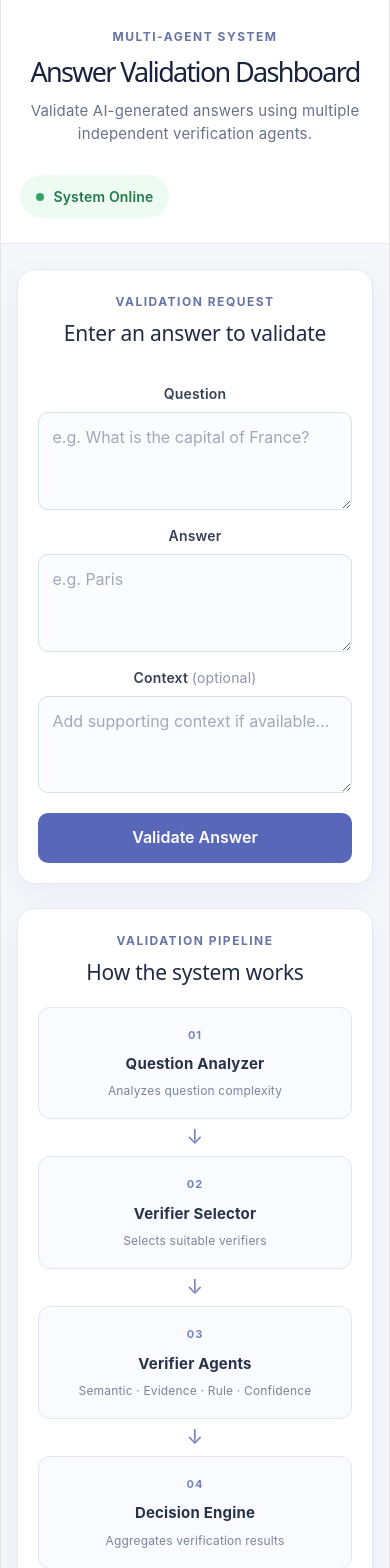
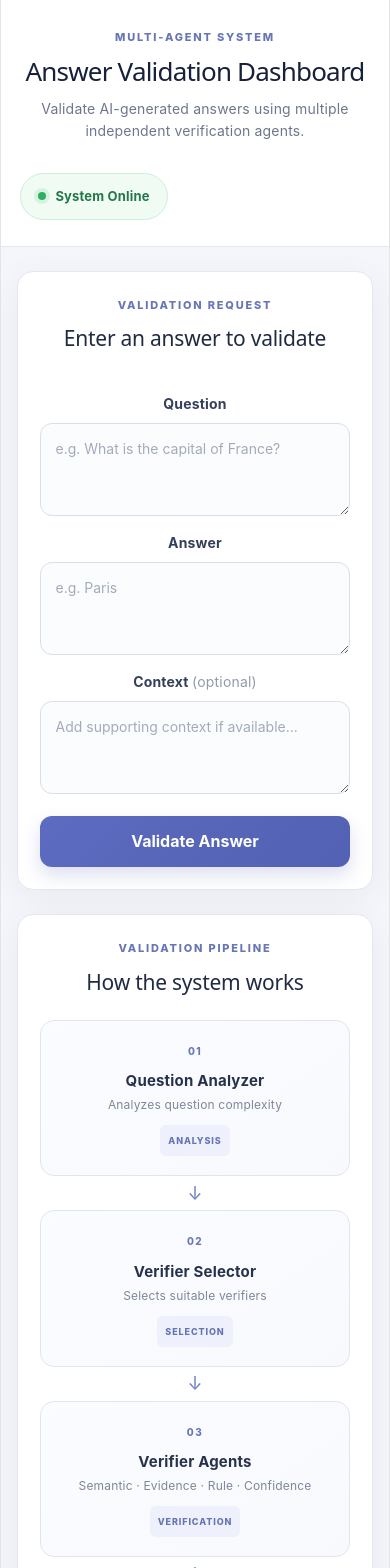
Before and after one commit to VasaviK-05/Multi-agent-verification, a React app in the folder frontend/: page / in a window 390 px wide. Shown: the top 1568 px of the page. Built offline with nearby package versions, Linux system fonts and the light colour scheme; the HTML template or start-up script is replaced by a standard one.

Commit message:
Update frontend dashboard and styling

```diff
--- a/frontend/src/App.css
+++ b/frontend/src/App.css
@@ -2,11 +2,17 @@
   box-sizing: border-box;
 }
 
+html {
+  min-width: 320px;
+  scroll-behavior: smooth;
+}
+
 body {
   margin: 0;
+  min-width: 320px;
   font-family: Inter, system-ui, -apple-system, BlinkMacSystemFont, "Segoe UI",
     sans-serif;
-  background: #f5f7fb;
+  background: #f4f6fb;
   color: #172033;
 }
 
@@ -15,16 +21,22 @@ textarea {
   font: inherit;
 }
 
+button {
+  outline: none;
+}
+
 .app {
   min-height: 100vh;
 }
 
-/* Header */
+/* =========================
+   HEADER
+========================= */
 
 .header {
   background: #ffffff;
-  border-bottom: 1px solid #e5e9f2;
-  padding: 32px 7%;
+  border-bottom: 1px solid #e4e8f0;
+  padding: 34px 7%;
   display: flex;
   align-items: center;
   justify-content: space-between;
@@ -34,35 +46,41 @@ textarea {
 .eyebrow,
 .section-label {
   margin: 0 0 8px;
-  font-size: 12px;
-  font-weight: 700;
-  letter-spacing: 1.5px;
-  color: #6674a6;
+  font-size: 11px;
+  font-weight: 800;
+  letter-spacing: 1.8px;
+  color: #6876b5;
 }
 
 .header h1 {
   margin: 0;
-  font-size: 34px;
-  line-height: 1.2;
-  color: #18223a;
+  font-size: 36px;
+  line-height: 1.15;
+  letter-spacing: -0.8px;
+  color: #17213a;
 }
 
 .subtitle {
-  margin: 10px 0 0;
-  color: #68738a;
+  margin: 11px 0 0;
+  max-width: 680px;
+  color: #6d778c;
   font-size: 15px;
+  line-height: 1.6;
 }
+
+/* System status */
 
 .status-badge {
   display: flex;
   align-items: center;
   gap: 9px;
-  padding: 10px 16px;
+  padding: 11px 17px;
+  border: 1px solid #ccefd9;
   border-radius: 999px;
-  background: #eefbf3;
-  color: #237a48;
-  font-size: 14px;
-  font-weight: 600;
+  background: #f0fbf4;
+  color: #247747;
+  font-size: 13px;
+  font-weight: 700;
   white-space: nowrap;
 }
 
@@ -70,16 +88,19 @@ textarea {
   width: 8px;
   height: 8px;
   border-radius: 50%;
-  background: #31a862;
+  background: #2faf61;
+  box-shadow: 0 0 0 4px rgba(47, 175, 97, 0.12);
 }
 
-/* Main dashboard */
+/* =========================
+   MAIN DASHBOARD
+========================= */
 
 .dashboard {
   width: min(1200px, 90%);
-  margin: 35px auto 60px;
+  margin: 34px auto 70px;
   display: grid;
-  grid-template-columns: 1.1fr 0.9fr;
+  grid-template-columns: 1.05fr 0.95fr;
   gap: 24px;
 }
 
@@ -87,10 +108,15 @@ textarea {
 .flow-card,
 .results-section {
   background: #ffffff;
-  border: 1px solid #e4e8f0;
-  border-radius: 18px;
-  padding: 28px;
-  box-shadow: 0 8px 30px rgba(30, 45, 80, 0.05);
+  border: 1px solid #e3e7ef;
+  border-radius: 20px;
+  padding: 30px;
+  box-shadow: 0 8px 35px rgba(30, 45, 80, 0.055);
+}
+
+.input-card,
+.flow-card {
+  min-height: 100%;
 }
 
 .results-section {
@@ -98,16 +124,19 @@ textarea {
 }
 
 .section-heading {
-  margin-bottom: 22px;
+  margin-bottom: 24px;
 }
 
 .section-heading h2 {
   margin: 0;
   font-size: 21px;
+  line-height: 1.3;
   color: #202b43;
 }
 
-/* Form */
+/* =========================
+   FORM
+========================= */
 
 form {
   display: flex;
@@ -115,95 +144,128 @@ form {
 }
 
 label {
-  margin: 14px 0 7px;
+  margin: 15px 0 8px;
   font-size: 14px;
-  font-weight: 600;
-  color: #364158;
+  font-weight: 700;
+  color: #34405a;
 }
 
 label span {
-  color: #8b94a8;
+  color: #929aac;
   font-weight: 400;
 }
 
 textarea {
   width: 100%;
+  min-height: 86px;
   resize: vertical;
-  min-height: 78px;
-  padding: 13px 14px;
+  padding: 14px 15px;
   border: 1px solid #d8deea;
-  border-radius: 10px;
+  border-radius: 12px;
   outline: none;
   background: #fbfcfe;
   color: #202a40;
-  transition: border-color 0.2s, box-shadow 0.2s;
+  font-size: 14px;
+  line-height: 1.5;
+  transition: border-color 0.2s ease, box-shadow 0.2s ease,
+    background 0.2s ease;
+}
+
+textarea:hover {
+  border-color: #c4cce0;
 }
 
 textarea:focus {
-  border-color: #6b78c9;
-  box-shadow: 0 0 0 3px rgba(107, 120, 201, 0.12);
+  border-color: #6574c7;
+  background: #ffffff;
+  box-shadow: 0 0 0 4px rgba(101, 116, 199, 0.11);
 }
 
 textarea::placeholder {
-  color: #a1a9b8;
+  color: #a3abbb;
 }
 
+/* Validate button */
+
 .validate-button {
-  margin-top: 20px;
-  padding: 13px 20px;
+  margin-top: 22px;
+  padding: 14px 20px;
   border: none;
-  border-radius: 10px;
-  background: #5967b8;
-  color: white;
-  font-weight: 600;
+  border-radius: 12px;
+  background: linear-gradient(135deg, #5d6bc0, #5261b3);
+  color: #ffffff;
+  font-weight: 700;
   cursor: pointer;
-  transition: background 0.2s, transform 0.2s;
+  box-shadow: 0 8px 18px rgba(82, 97, 179, 0.2);
+  transition: transform 0.2s ease, box-shadow 0.2s ease,
+    background 0.2s ease;
 }
 
 .validate-button:hover {
-  background: #4d5aa8;
+  background: linear-gradient(135deg, #5261b3, #4857a7);
   transform: translateY(-1px);
+  box-shadow: 0 10px 22px rgba(82, 97, 179, 0.27);
+}
+
+.validate-button:active {
+  transform: translateY(0);
 }
 
 .validate-button:disabled {
   opacity: 0.65;
   cursor: not-allowed;
   transform: none;
+  box-shadow: none;
 }
 
-/* Error */
+/* =========================
+   ERROR
+========================= */
 
 .error-message {
-  margin-top: 15px;
-  padding: 12px 14px;
-  border-radius: 9px;
-  background: #fff0f0;
-  color: #b33a3a;
-  font-size: 14px;
+  margin-top: 16px;
+  padding: 13px 15px;
+  border: 1px solid #ffd5d5;
+  border-radius: 10px;
+  background: #fff3f3;
+  color: #b43b3b;
+  font-size: 13px;
+  line-height: 1.5;
 }
 
-/* Validation flow */
+/* =========================
+   VALIDATION PIPELINE
+========================= */
 
 .flow {
   display: flex;
   flex-direction: column;
-  align-items: stretch;
+  gap: 0;
 }
 
 .flow-step {
-  padding: 16px;
+  position: relative;
+  padding: 19px 20px;
   border: 1px solid #e0e5ef;
-  border-radius: 12px;
-  background: #fafbfe;
+  border-radius: 14px;
+  background: linear-gradient(145deg, #fbfcff, #f8f9fd);
+  transition: transform 0.2s ease, border-color 0.2s ease,
+    box-shadow 0.2s ease;
+}
+
+.flow-step:hover {
+  transform: translateY(-2px);
+  border-color: #cfd6e7;
+  box-shadow: 0 8px 20px rgba(40, 55, 90, 0.06);
 }
 
 .flow-step span {
   display: block;
-  margin-bottom: 5px;
-  font-size: 11px;
-  font-weight: 700;
-  color: #7783bd;
-  letter-spacing: 1px;
+  margin-bottom: 6px;
+  font-size: 10px;
+  font-weight: 800;
+  color: #6977b7;
+  letter-spacing: 1.4px;
 }
 
 .flow-step strong {
@@ -214,25 +276,30 @@ textarea::placeholder {
 
 .flow-step small {
   display: block;
-  margin-top: 4px;
-  color: #7b8599;
+  margin-top: 5px;
+  color: #7d879b;
   font-size: 12px;
+  line-height: 1.4;
 }
 
 .flow-arrow {
-  text-align: center;
-  padding: 7px 0;
-  color: #7783bd;
-  font-size: 20px;
+  height: 34px;
+  display: flex;
+  align-items: center;
+  justify-content: center;
+  color: #7180c1;
+  font-size: 18px;
 }
 
-/* Results */
+/* =========================
+   RESULTS
+========================= */
 
 .result-summary {
   display: flex;
   align-items: center;
   justify-content: space-between;
-  gap: 20px;
+  gap: 25px;
   padding-bottom: 24px;
   border-bottom: 1px solid #e7eaf1;
 }
@@ -241,38 +308,52 @@ textarea::placeholder {
   margin: 0;
   text-transform: capitalize;
   color: #277449;
-  font-size: 28px;
+  font-size: 30px;
+  letter-spacing: -0.4px;
 }
 
 .score {
+  min-width: 110px;
   text-align: right;
 }
 
 .score span {
   display: block;
   color: #7b8599;
-  font-size: 13px;
+  font-size: 12px;
+  font-weight: 600;
 }
 
 .score strong {
   display: block;
   margin-top: 3px;
   color: #26324b;
-  font-size: 30px;
+  font-size: 32px;
+  line-height: 1;
 }
 
+/* Verifier grid */
+
 .verifier-grid {
-  margin-top: 24px;
+  margin-top: 25px;
   display: grid;
   grid-template-columns: repeat(4, 1fr);
-  gap: 15px;
+  gap: 16px;
 }
 
 .verifier-card {
-  padding: 18px;
+  padding: 20px;
   border: 1px solid #e2e6ee;
-  border-radius: 12px;
+  border-radius: 14px;
   background: #fbfcfe;
+  transition: transform 0.2s ease, box-shadow 0.2s ease,
+    border-color 0.2s ease;
+}
+
+.verifier-card:hover {
+  transform: translateY(-3px);
+  border-color: #d2d8e6;
+  box-shadow: 0 10px 25px rgba(35, 50, 85, 0.07);
 }
 
 .verifier-header {
@@ -289,12 +370,14 @@ textarea::placeholder {
   text-transform: capitalize;
 }
 
+/* Passed / failed badges */
+
 .passed-badge,
 .failed-badge {
-  padding: 4px 8px;
+  padding: 5px 9px;
   border-radius: 999px;
   font-size: 10px;
-  font-weight: 700;
+  font-weight: 800;
 }
 
 .passed-badge {
@@ -307,32 +390,39 @@ textarea::placeholder {
   color: #b33a3a;
 }
 
+/* Verifier score */
+
 .verifier-score {
-  margin-top: 20px;
+  margin-top: 22px;
 }
 
 .verifier-score span {
   display: block;
+  margin-bottom: 2px;
   color: #7b8599;
   font-size: 12px;
 }
 
 .verifier-score strong {
-  font-size: 24px;
+  font-size: 27px;
   color: #5967b8;
 }
 
 .verifier-card p {
+  min-height: 36px;
   margin: 12px 0 0;
   color: #737d91;
   font-size: 12px;
-  line-height: 1.5;
+  line-height: 1.55;
 }
 
-/* Responsive */
+/* =========================
+   RESPONSIVE
+========================= */
 
-@media (max-width: 900px) {
+@media (max-width: 1000px) {
   .dashboard {
+    width: 92%;
     grid-template-columns: 1fr;
   }
 
@@ -343,33 +433,37 @@ textarea::placeholder {
   .verifier-grid {
     grid-template-columns: repeat(2, 1fr);
   }
+}
 
+@media (max-width: 700px) {
   .header {
+    padding: 26px 5%;
     align-items: flex-start;
     flex-direction: column;
   }
-}
 
-@media (max-width: 600px) {
-  .header {
-    padding: 25px 5%;
+  .header h1 {
+    font-size: 29px;
   }
 
-  .header h1 {
-    font-size: 27px;
+  .status-badge {
+    align-self: flex-start;
   }
 
   .dashboard {
     width: 92%;
-    margin-top: 25px;
+    margin-top: 24px;
   }
 
   .input-card,
   .flow-card,
   .results-section {
-    padding: 20px;
+    padding: 22px;
+    border-radius: 16px;
   }
+}
 
+@media (max-width: 520px) {
   .verifier-grid {
     grid-template-columns: 1fr;
   }
@@ -382,11 +476,97 @@ textarea::placeholder {
   .score {
     text-align: left;
   }
+
+  .header h1 {
+    font-size: 26px;
+  }
+
+  .subtitle {
+    font-size: 14px;
+  }
 }
-html {
-  min-width: 320px;
+/* =========================
+   VERIFIER SCORE DETAILS
+========================= */
+
+.score-row {
+  display: flex;
+  align-items: center;
+  justify-content: space-between;
+  gap: 10px;
 }
 
-body {
-  min-width: 320px;
+.score-row span {
+  color: #7b8599;
+  font-size: 12px;
 }
+
+.score-row strong {
+  font-size: 24px;
+  color: #5967b8;
+}
+
+.score-bar {
+  width: 100%;
+  height: 7px;
+  margin-top: 10px;
+  overflow: hidden;
+  border-radius: 999px;
+  background: #e8ebf3;
+}
+
+.score-fill {
+  height: 100%;
+  border-radius: inherit;
+  background: #5967b8;
+  transition: width 0.5s ease;
+}
+
+.score-percent {
+  display: block;
+  margin-top: 7px;
+  color: #8a93a6;
+  font-size: 11px;
+}
+
+.reasoning {
+  margin-top: 16px;
+  padding-top: 13px;
+  border-top: 1px solid #e7eaf1;
+}
+
+.reasoning > span {
+  display: block;
+  margin-bottom: 5px;
+  color: #59667e;
+  font-size: 11px;
+  font-weight: 700;
+  text-transform: uppercase;
+  letter-spacing: 0.7px;
+}
+
+.reasoning p {
+  min-height: auto;
+  margin: 0;
+  color: #737d91;
+  font-size: 12px;
+  line-height: 1.5;
+}
+/* Pipeline stage labels */
+
+.flow-step {
+  position: relative;
+}
+
+.flow-step em {
+  display: inline-block;
+  margin-top: 11px;
+  padding: 4px 8px;
+  border-radius: 6px;
+  background: #eef1fb;
+  color: #6674b5;
+  font-size: 9px;
+  font-style: normal;
+  font-weight: 800;
+  letter-spacing: 0.9px;
+}
--- a/frontend/src/App.jsx
+++ b/frontend/src/App.jsx
@@ -129,6 +129,7 @@ function App() {
             <span>01</span>
             <strong>Question Analyzer</strong>
             <small>Analyzes question complexity</small>
+            <em>ANALYSIS</em>
           </div>
 
             <div className="flow-arrow">↓</div>
@@ -137,6 +138,7 @@ function App() {
             <span>02</span>
             <strong>Verifier Selector</strong>
             <small>Selects suitable verifiers</small>
+            <em>SELECTION</em>
           </div>
 
             <div className="flow-arrow">↓</div>
@@ -145,6 +147,7 @@ function App() {
              <span>03</span>
              <strong>Verifier Agents</strong>
              <small>Semantic · Evidence · Rule · Confidence</small>
+             <em>VERIFICATION</em>
             </div>
 
             <div className="flow-arrow">↓</div>
@@ -153,6 +156,7 @@ function App() {
              <span>04</span>
              <strong>Decision Engine</strong>
              <small>Aggregates verification results</small>
+             <em>DECISION</em>
             </div>
           </div>
         </section>
@@ -191,11 +195,39 @@ function App() {
                   </div>
 
                   <div className="verifier-score">
-                    <span>Score</span>
-                    <strong>{verifier.score.toFixed(2)}</strong>
+  <div className="score-row">
+    <span>Verification Score</span>
+    <strong>
+      {typeof verifier.score === 'number'
+        ? verifier.score.toFixed(2)
+        : '—'}
+    </strong>
   </div>
 
-                  <p>{verifier.reasoning}</p>
+  <div className="score-bar">
+    <div
+      className="score-fill"
+      style={{
+        width: `${
+          typeof verifier.score === 'number'
+            ? verifier.score * 100
+            : 0
+        }%`,
+      }}
+    />
+  </div>
+
+  <span className="score-percent">
+    {typeof verifier.score === 'number'
+      ? `${Math.round(verifier.score * 100)}% confidence`
+      : 'Score unavailable'}
+  </span>
+</div>
+
+<div className="reasoning">
+  <span>Reasoning</span>
+  <p>{verifier.reasoning || 'No reasoning provided.'}</p>
+</div>
                 </div>
               ))}
             </div>
```
Lines whose indentation alone changed are shown as unchanged.
